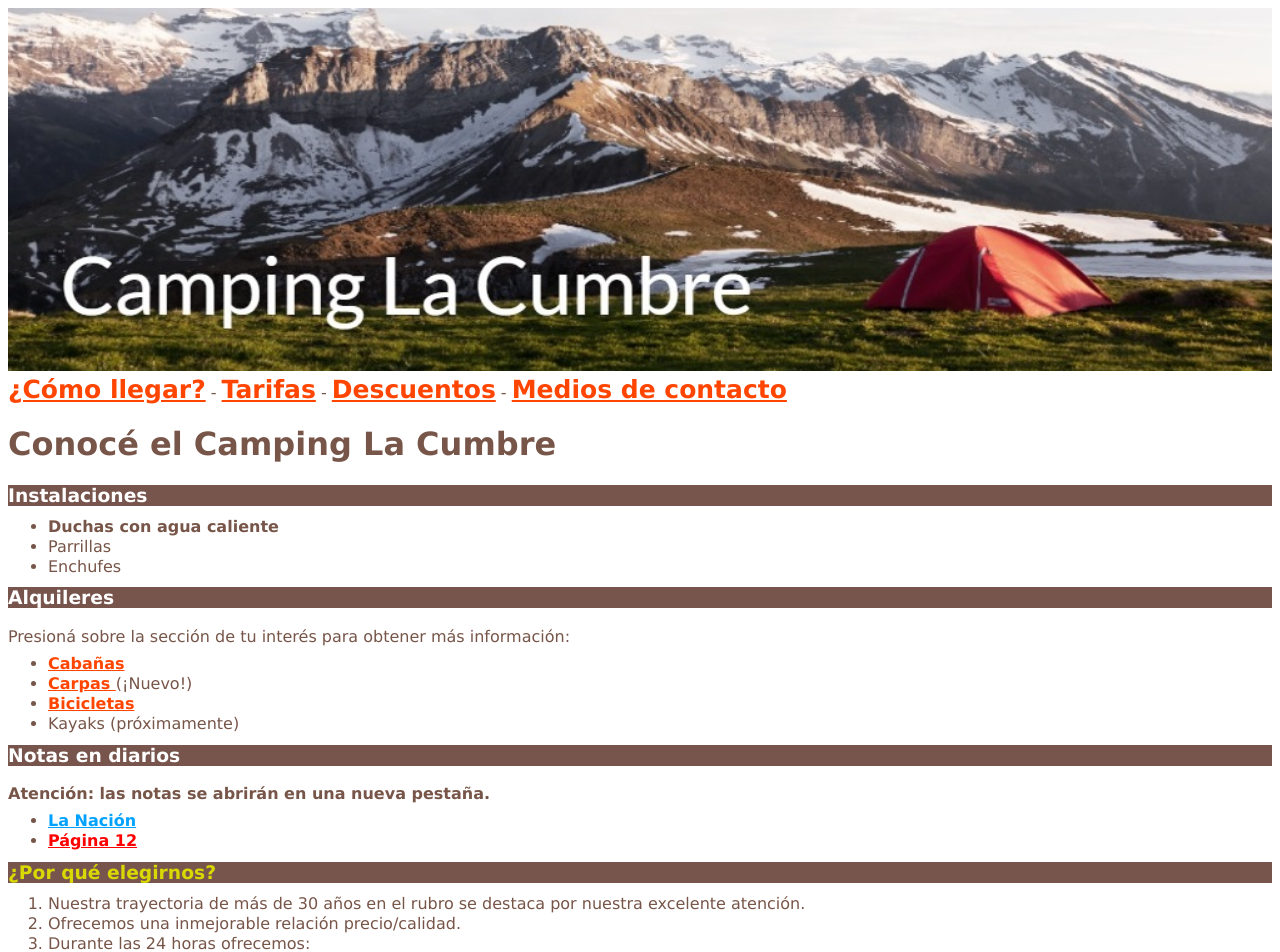
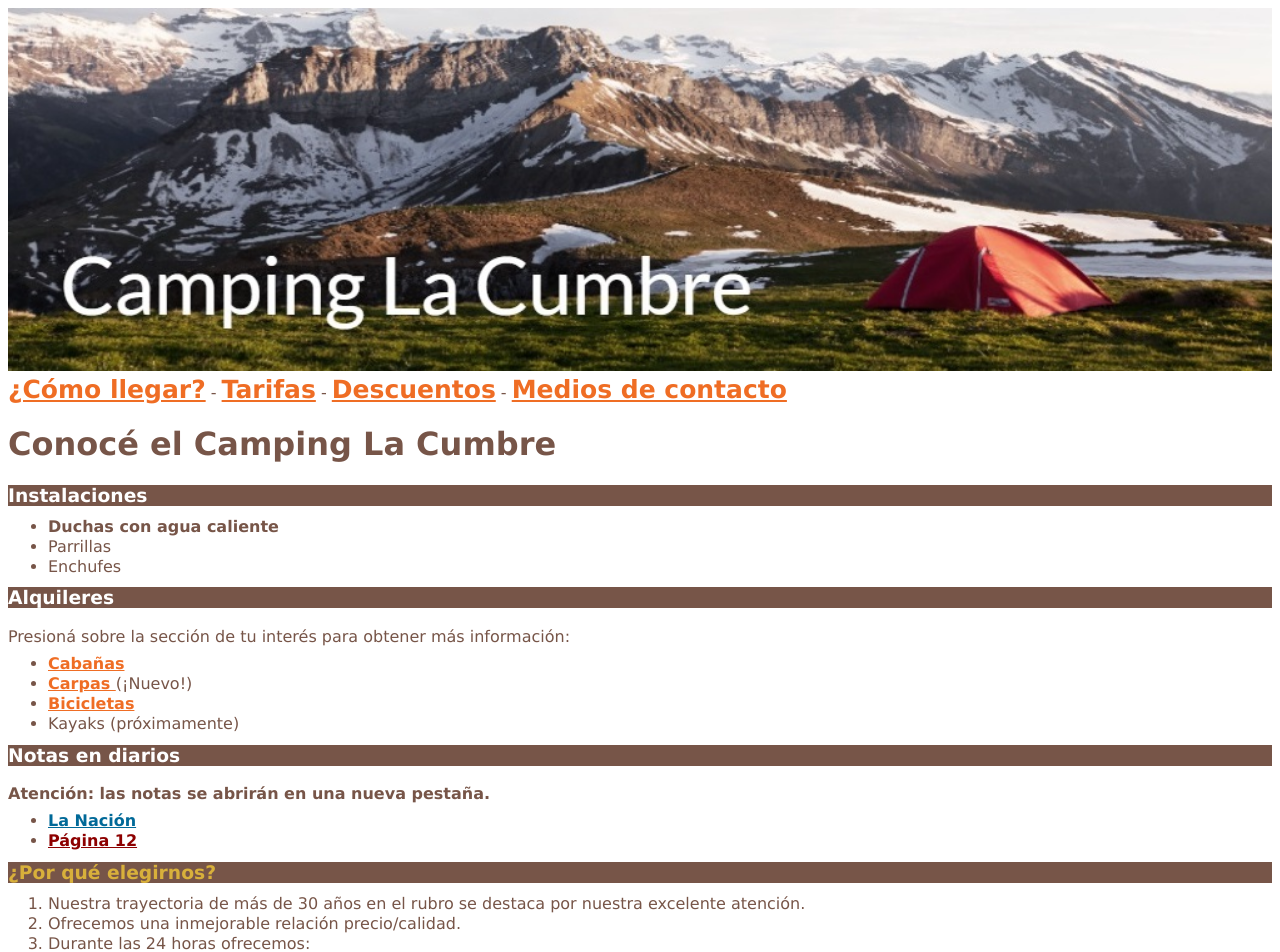
Before and after one commit to cristufarace/BootCamp-FullStack-Tarea-IT-03, a plain HTML site: page src/index.html in a window 1280 px wide. Shown: the top 952 px of the page. Drawn offline with Linux system fonts and the light colour scheme.

Commit message:
Agregue la paleta de colores en :root y arregle algunos colores

```diff
--- a/src/static/css/style.css
+++ b/src/static/css/style.css
@@ -1,3 +1,18 @@
+/* Aqui va la paleta de colores */
+:root {
+  --color-fondo: #fff;
+
+  --color-primario: #775548;
+  --color-en-primario: #fff;
+
+  --color-secundario: #d8b03b;
+
+  --color-link-resaltado: #ef6d24;
+
+  /* Colores extraidos desde los sitios oficiales */
+  --color-la-nacion: #006998;
+  --color-pagina12: #8d0000;
+}
 
 /* Ahora la imagen es responsive */
 img {
@@ -6,14 +21,40 @@ img {
 
 body {
   font-family: Verdana, Arial, sans-serif;
-  color: #775548;
+  color: var(--color-primario);
 }
 
-li a, nav a{font-weight: bold;}
-h3 {color: white; background: #77554D ;}
-li a {color: orangered;}
-nav a {color: orangered; font-size: 25px; font-weight: bold;}
-li {line-height: 4px;}
-.elegirnos {color: hsl(60, 98%, 43%);}
-.laNacion {color: rgb(0, 162, 255)}
-.pagina12{color: red;}
+li a, nav a{
+  font-weight: bold;
+}
+
+h3 {
+  color: var(--color-en-primario);
+  background: var(--color-primario);
+}
+
+li a {
+  color: var(--color-link-resaltado);
+}
+
+nav a {
+  color: var(--color-link-resaltado);
+  font-size: 25px;
+  font-weight: bold;
+}
+
+li {
+  line-height: 4px;
+}
+
+.elegirnos {
+  color: var(--color-secundario);
+}
+
+.laNacion {
+  color: var(--color-la-nacion);
+}
+
+.pagina12{
+  color: var(--color-pagina12);
+}
```
